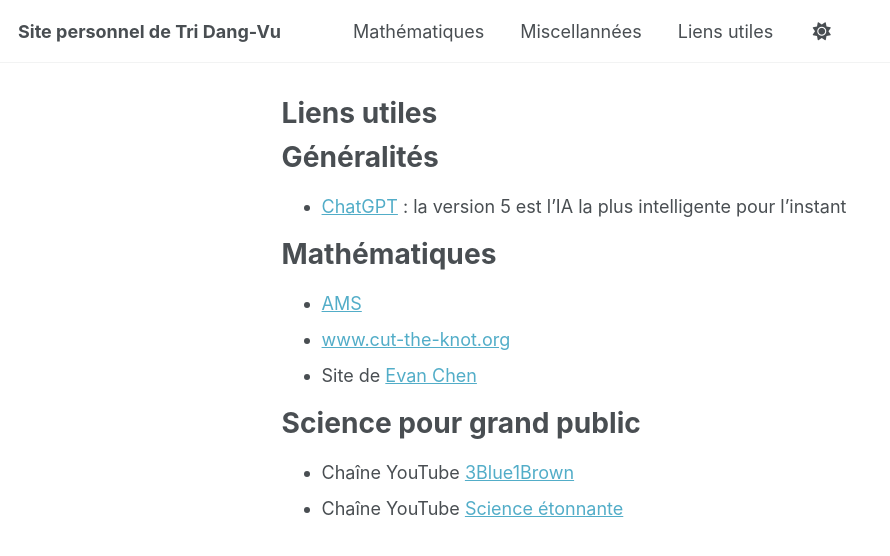
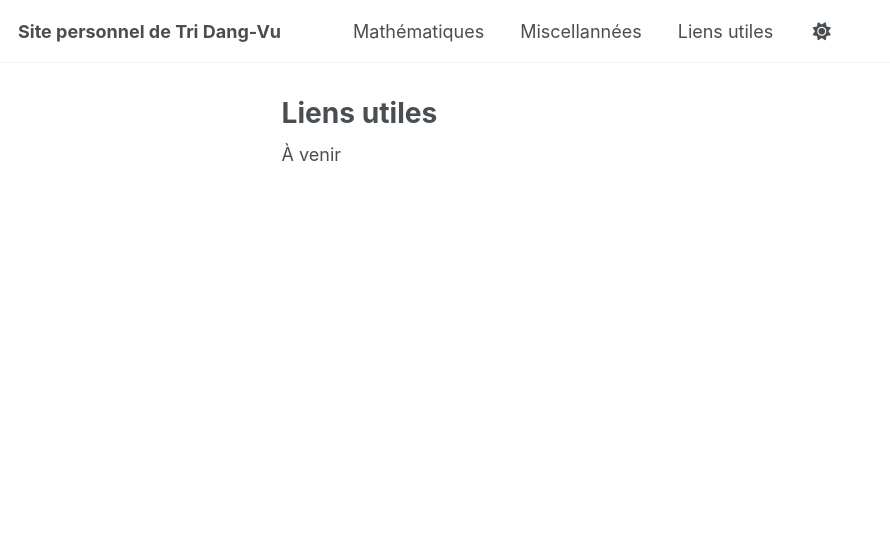
Before and after one commit to tridangvu/tridangvu.github.io, a Jekyll site: the page built from _pages/liens.md, in a window 1280 px wide. Shown: the top 556 px of the page, without its empty margins (0-890 px from the left). Built offline with Jekyll 4.4.1, drawn with Linux system fonts in a browser that asks for light colours; a script that is not in the unit is left out.

Commit message:
Update liens.md

```diff
--- a/_pages/liens.md
+++ b/_pages/liens.md
@@ -7,16 +7,4 @@ sidebar: null
 classes: wide
 ---
 
-
-# Généralités
-- [ChatGPT](chatgpt.com) : la version 5 est l'IA la plus intelligente pour l'instant
-
-# Mathématiques
-- [AMS](www.ams.org)
-- [www.cut-the-knot.org](www.cut-the-knot.org)
-- Site de [Evan Chen](web.evanchen.cc)
-
-# Science pour grand public
-
-- Chaîne YouTube [3Blue1Brown](www.youtube.com/c/3blue1brown)
-- Chaîne YouTube [Science étonnante](www.youtube.com/c/ScienceEtonnante)
+À venir
```
